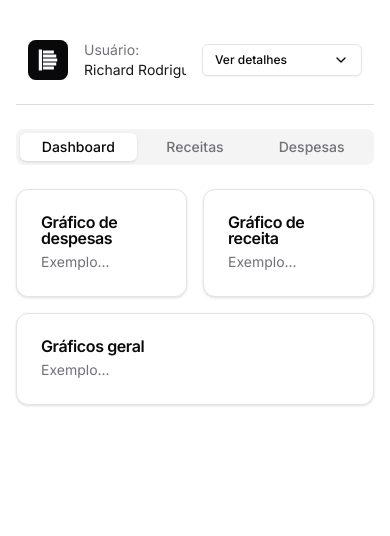
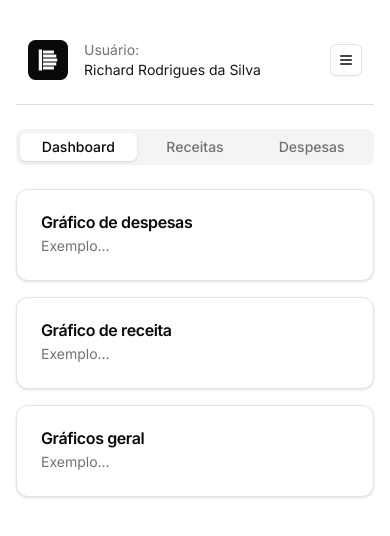
Before and after one commit to Dash-Coin/dashcoin-web, a Next.js app: page /app in a window 390 px wide. Shown: the top 536 px of the page. Built offline with nearby package versions, Linux system fonts and the light colour scheme.

Commit message:
feat: apply responsive properties to the app

```diff
--- a/src/app/(auth)/_components/password-input.tsx
+++ b/src/app/(auth)/_components/password-input.tsx
@@ -26,7 +26,7 @@ export function PasswordInput<T extends FieldValues>({
         id={name}
         type={isOcult ? 'password' : 'text'}
         placeholder="Digite sua senha"
-        className="h-12"
+        className="md:h-12"
         {...register(name)}
       />
 
@@ -35,9 +35,13 @@ export function PasswordInput<T extends FieldValues>({
         size="icon"
         variant="ghost"
         onClick={handleViewPassword}
-        className="absolute top-0 right-0 size-12"
+        className="absolute top-0 right-0 md:size-12"
       >
-        {isOcult ? <Eye className="size-5" /> : <EyeOff className="size-5" />}
+        {isOcult ? (
+          <Eye className="size-4 md:size-5" />
+        ) : (
+          <EyeOff className="size-4 md:size-5" />
+        )}
       </Button>
     </div>
   )
--- a/src/app/(auth)/_components/sign-in-form.tsx
+++ b/src/app/(auth)/_components/sign-in-form.tsx
@@ -45,7 +45,7 @@ export function SignInForm() {
           id="email"
           type="email"
           placeholder="exemplo@exemplo.com"
-          className="h-12"
+          className="md:h-12"
           {...register('email')}
         />
         {errors.email && (
@@ -61,7 +61,7 @@ export function SignInForm() {
         )}
       </div>
 
-      <Button type="submit" disabled={isSubmitting} className="w-full h-12">
+      <Button type="submit" disabled={isSubmitting} className="w-full md:h-12">
         {isSubmitting ? (
           <Loader2 className="size-4 animate-spin" />
         ) : (
--- a/src/app/(auth)/_components/sign-up-form.tsx
+++ b/src/app/(auth)/_components/sign-up-form.tsx
@@ -49,7 +49,7 @@ export function SignUpForm() {
           id="name"
           type="name"
           placeholder="Digite seu nome completo"
-          className="h-12"
+          className="md:h-12"
           {...register('name')}
         />
         {errors.name && (
@@ -63,7 +63,7 @@ export function SignUpForm() {
           id="email"
           type="email"
           placeholder="exemplo@exemplo.com"
-          className="h-12"
+          className="md:h-12"
           {...register('email')}
         />
         {errors.email && (
@@ -79,7 +79,7 @@ export function SignUpForm() {
         )}
       </div>
 
-      <Button type="submit" disabled={isSubmitting} className="w-full h-12">
+      <Button type="submit" disabled={isSubmitting} className="w-full md:h-12">
         {isSubmitting ? (
           <Loader2 className="size-4 animate-spin" />
         ) : (
--- a/src/app/(auth)/layout.tsx
+++ b/src/app/(auth)/layout.tsx
@@ -2,9 +2,11 @@ import { PropsWithChildren } from 'react'
 
 export default function AuthenticationLayout({ children }: PropsWithChildren) {
   return (
-    <div className="h-screen grid grid-cols-2">
-      <div className="bg-auth bg-center bg-cover" />
-      <main className="p-10 flex justify-center items-center">{children}</main>
+    <div className="h-screen grid xl:grid-cols-2">
+      <div className="hidden xl:block bg-auth bg-center bg-cover" />
+      <main className="p-6 lg:p-10 flex justify-center items-center">
+        {children}
+      </main>
     </div>
   )
 }
--- a/src/app/(auth)/sign-in/page.tsx
+++ b/src/app/(auth)/sign-in/page.tsx
@@ -12,10 +12,12 @@ export const metadata: Metadata = {
 
 export default function SignInPage() {
   return (
-    <div className="max-w-lg w-full flex flex-col gap-6">
-      <div className="space-y-2 text-center">
-        <h1 className="text-3xl font-bold">Bem-vindo ao Dashcoin!</h1>
-        <p className="text-muted-foreground">
+    <div className="max-w-lg w-full flex flex-col gap-6 lg:gap-8">
+      <div className="space-y-1 md:space-y-2 text-center">
+        <h1 className="text-2xl md:text-3xl font-bold">
+          Bem-vindo ao Dashcoin!
+        </h1>
+        <p className="text-sm md:text-base text-muted-foreground">
           Preencha os dados abaixo para fazer login no sistema.
         </p>
       </div>
@@ -24,11 +26,11 @@ export default function SignInPage() {
 
       <div className="flex items-center gap-3">
         <Separator className="h-px flex-1 bg-muted-foreground/25" />
-        <span className="text-sm text-muted-foreground">OU</span>
+        <span className="text-xs md:text-sm text-muted-foreground">OU</span>
         <Separator className="h-px flex-1 bg-muted-foreground/25" />
       </div>
 
-      <Button variant="outline" className="h-12" asChild>
+      <Button variant="outline" className="md:h-12" asChild>
         <Link href="/sign-up">Cadastre-se</Link>
       </Button>
     </div>
--- a/src/app/(auth)/sign-up/page.tsx
+++ b/src/app/(auth)/sign-up/page.tsx
@@ -13,9 +13,11 @@ export const metadata: Metadata = {
 export default function SignUpPage() {
   return (
     <div className="max-w-lg w-full flex flex-col gap-6">
-      <div className="space-y-2 text-center">
-        <h1 className="text-3xl font-bold">Faça seu cadastro aqui!</h1>
-        <p className="text-muted-foreground">
+      <div className="space-y-1 md:space-y-2 text-center">
+        <h1 className="text-2xl md:text-3xl font-bold">
+          Faça seu cadastro aqui!
+        </h1>
+        <p className="text-sm md:text-base text-muted-foreground">
           Preencha os dados abaixo para fazer seu cadastro no sistema.
         </p>
       </div>
@@ -24,11 +26,11 @@ export default function SignUpPage() {
 
       <div className="flex items-center gap-3">
         <Separator className="h-px flex-1 bg-muted-foreground/25" />
-        <span className="text-sm text-muted-foreground">OU</span>
+        <span className="text-xs md:text-sm text-muted-foreground">OU</span>
         <Separator className="h-px flex-1 bg-muted-foreground/25" />
       </div>
 
-      <Button variant="outline" className="h-12" asChild>
+      <Button variant="outline" className="md:h-12" asChild>
         <Link href="/sign-in">Entre com uma conta</Link>
       </Button>
     </div>
--- a/src/app/app/_components/dashboard-tab.tsx
+++ b/src/app/app/_components/dashboard-tab.tsx
@@ -7,7 +7,7 @@ import {
 
 export function DashboardTab() {
   return (
-    <div className="grid grid-cols-2 gap-4">
+    <div className="grid md:grid-cols-2 gap-4">
       <Card className="col-span-1">
         <CardHeader>
           <CardTitle>Gráfico de despesas</CardTitle>
--- a/src/app/app/_components/details-dropdown.tsx
+++ b/src/app/app/_components/details-dropdown.tsx
@@ -1,4 +1,4 @@
-import { ChevronDown, LogOut, TrendingDown, User, Wallet2 } from 'lucide-react'
+import { LogOut, Menu, TrendingDown, User, Wallet2 } from 'lucide-react'
 import { useState } from 'react'
 
 import { Button } from '@/components/ui/button'
@@ -10,7 +10,6 @@ import {
   DropdownMenuSeparator,
   DropdownMenuTrigger,
 } from '@/components/ui/dropdown-menu'
-import { cn } from '@/lib/utils'
 
 import { AlterNameDialog } from './alter-name-dialog'
 
@@ -24,15 +23,10 @@ export function DetailsDropdown() {
           <Button
             size="sm"
             variant="outline"
-            className="min-w-40 ml-auto justify-start gap-4"
+            className="w-8 md:w-fit ml-auto px-0 md:px-3"
           >
-            {isOpen ? 'Recolher detalhes' : 'Ver detalhes'}
-            <ChevronDown
-              className={cn(
-                'size-4 ml-auto transition-all',
-                isOpen && '-rotate-180',
-              )}
-            />
+            <Menu className="size-4 md:mr-2" />
+            <span className="hidden md:block">Menu</span>
           </Button>
         </DropdownMenuTrigger>
         <DropdownMenuContent align="end" className="w-56">
--- a/src/app/app/_components/header.tsx
+++ b/src/app/app/_components/header.tsx
@@ -9,8 +9,8 @@ export function Header() {
     <header className="px-3 flex items-center gap-4">
       <Image src="/logoIcon.svg" width={40} height={40} alt="Dashcoin Icon" />
 
-      <span className="flex flex-col text-sm text-muted-foreground truncate">
-        Usuário:{' '}
+      <span className="text-sm text-muted-foreground truncate">
+        Usuário: <br />
         <span className="text-primary">Richard Rodrigues da Silva</span>
       </span>
 
--- a/src/app/app/layout.tsx
+++ b/src/app/app/layout.tsx
@@ -7,13 +7,13 @@ import { Header } from './_components/header'
 export default function AppLayout({ children }: PropsWithChildren) {
   return (
     <div className="min-h-screen">
-      <div className="max-w-3xl w-full px-4 py-10 mx-auto flex flex-col gap-6">
+      <main className="max-w-3xl px-4 py-10 mx-auto flex flex-col gap-6">
         <Header />
 
         <Separator className="w-full h-px bg-muted-foreground/25" />
 
         {children}
-      </div>
+      </main>
     </div>
   )
 }
```
